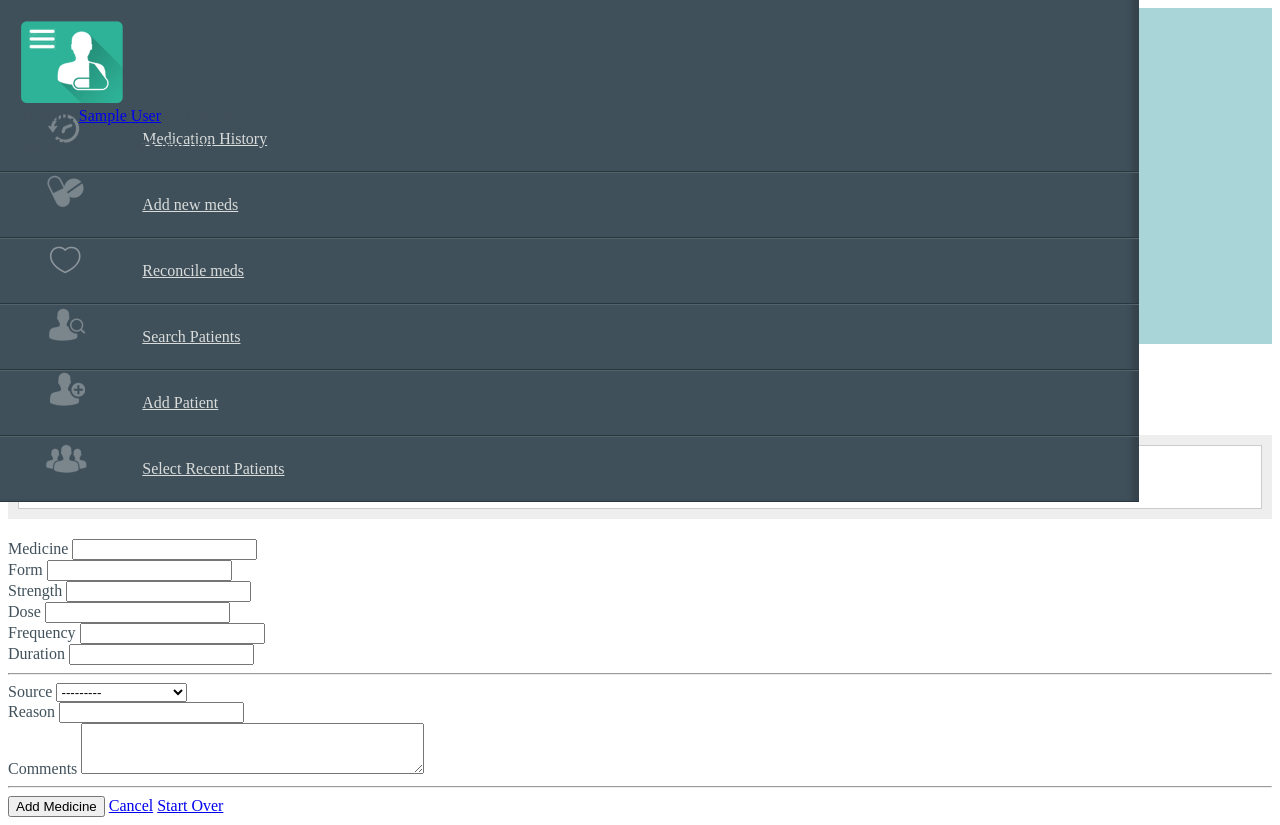
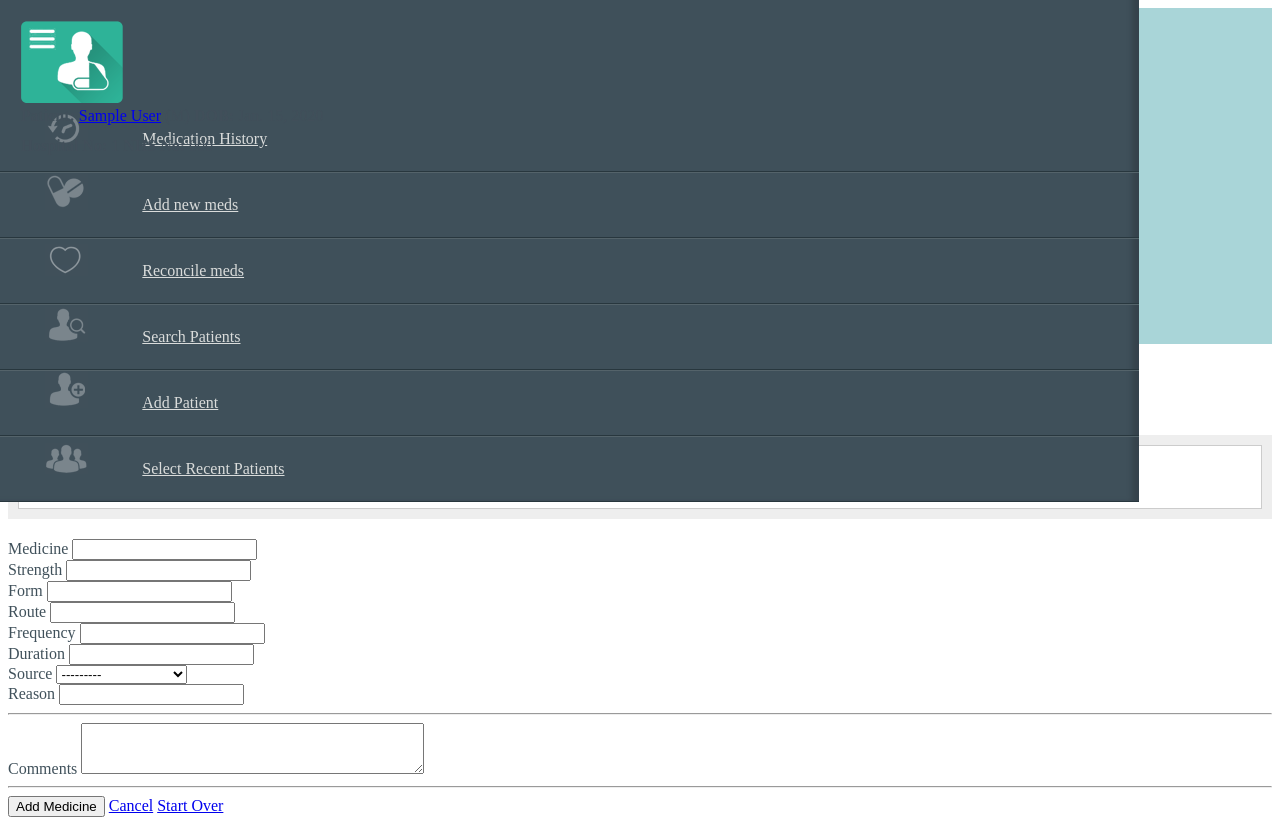
Before and after one commit to bmcollier/nhs-medicine-reconciliation, a Django app: page /patient/1/add_medication/ in a window 1280 px wide. Run offline with Django 3.2, Linux system fonts and the light colour scheme; a user stored in the database is signed in; tables that the repository leaves empty hold one stand-in row (values such as "Sample post"); parts of the project's set-up code (start-up, migrations or seed data) failed here and were passed over; some libraries are stand-ins or nearby versions.

Commit message:
Corrected fields used in the add medicine screen.

```diff
--- a/medchecker/patient/templates/add_medicine.html
+++ b/medchecker/patient/templates/add_medicine.html
@@ -46,6 +46,15 @@
         {% endif %}
       </div>
       <div class="small-2 columns">
+        <label{% if patient_medication_form.strength.errors %} class="error"{% endif %}>
+          {{ patient_medication_form.strength.label }}
+          {{ patient_medication_form.strength }}
+        </label>
+        {% if patient_medication_form.strength.errors %}
+          <small class="error">{{ patient_medication_form.strength.errors }}</small>
+        {% endif %}
+      </div>
+      <div class="small-2 columns">
         <label{% if patient_medication_form.form.errors %} class="error"{% endif %}>
           {{ patient_medication_form.form.label }}
           {{ patient_medication_form.form }}
@@ -54,18 +63,10 @@
           <small class="error">{{ patient_medication_form.form.errors }}</small>
         {% endif %}
       </div>
-      <div class="small-2 columns">
-        <label{% if patient_medication_form.strength.errors %} class="error"{% endif %}>
-          {{ patient_medication_form.strength.label }}
-          {{ patient_medication_form.strength }}
-        </label>
-        {% if patient_medication_form.strength.errors %}
-          <small class="error">{{ patient_medication_form.strength.errors }}</small>
-        {% endif %}
-      </div>
     </div>
 
     <div class="row">
+      {% comment %}
       <div class="small-6 columns">
         <label{% if patient_medication_form.dose.errors %} class="error"{% endif %}>
           {{ patient_medication_form.dose.label }}
@@ -75,7 +76,17 @@
           <small class="error">{{ patient_medication_form.dose.errors }}</small>
         {% endif %}
       </div>
-      <div class="small-3 columns">
+      {% endcomment %}
+      <div class="small-4 columns">
+        <label{% if patient_medication_form.route.errors %} class="error"{% endif %}>
+          {{ patient_medication_form.route.label }}
+          {{ patient_medication_form.route }}
+        </label>
+        {% if patient_medication_form.route.errors %}
+          <small class="error">{{ patient_medication_form.route.errors }}</small>
+        {% endif %}
+      </div>
+      <div class="small-4 columns">
         <label{% if patient_medication_form.frequency.errors %} class="error"{% endif %}>
           {{ patient_medication_form.frequency.label }}
           {{ patient_medication_form.frequency }}
@@ -84,7 +95,7 @@
           <small class="error">{{ patient_medication_form.frequency.errors }}</small>
         {% endif %}
       </div>
-      <div class="small-3 columns">
+      <div class="small-4 columns">
         <label{% if patient_medication_form.duration.errors %} class="error"{% endif %}>
           {{ patient_medication_form.duration.label }}
           {{ patient_medication_form.duration }}
@@ -95,20 +106,6 @@
       </div>
 
     </div>
-
-    <div class="row">
-      <div class="small-12 columns">
-        <label{% if patient_medication_form.special_instructions.errors %} class="error"{% endif %}>
-          {{ patient_medication_form.special_instructions.label }}
-          {{ patient_medication_form.special_instructions }}
-        </label>
-        {% if patient_medication_form.special_instructions.errors %}
-          <small class="error">{{ patient_medication_form.special_instructions.errors }}</small>
-        {% endif %}
-      </div>
-    </div>
-
-    <hr/>
 
     <div class="row">
       <div class="small-4 columns">
@@ -130,6 +127,8 @@
         {% endif %}
       </div>
     </div>
+
+    <hr />
 
     <div class="row">
       <div class="small-12 columns">
@@ -274,6 +273,7 @@
 
           $('#id_virtual_medicinal_product').val(xhr.medicine);
           $('#id_form').val(xhr.form);
+          $('#id_route').val(xhr.route);
           $('#id_strength').val(xhr.strength);
           $('#id_dose').val(xhr.dose);
           $('#id_duration').val(xhr.duration);
```
